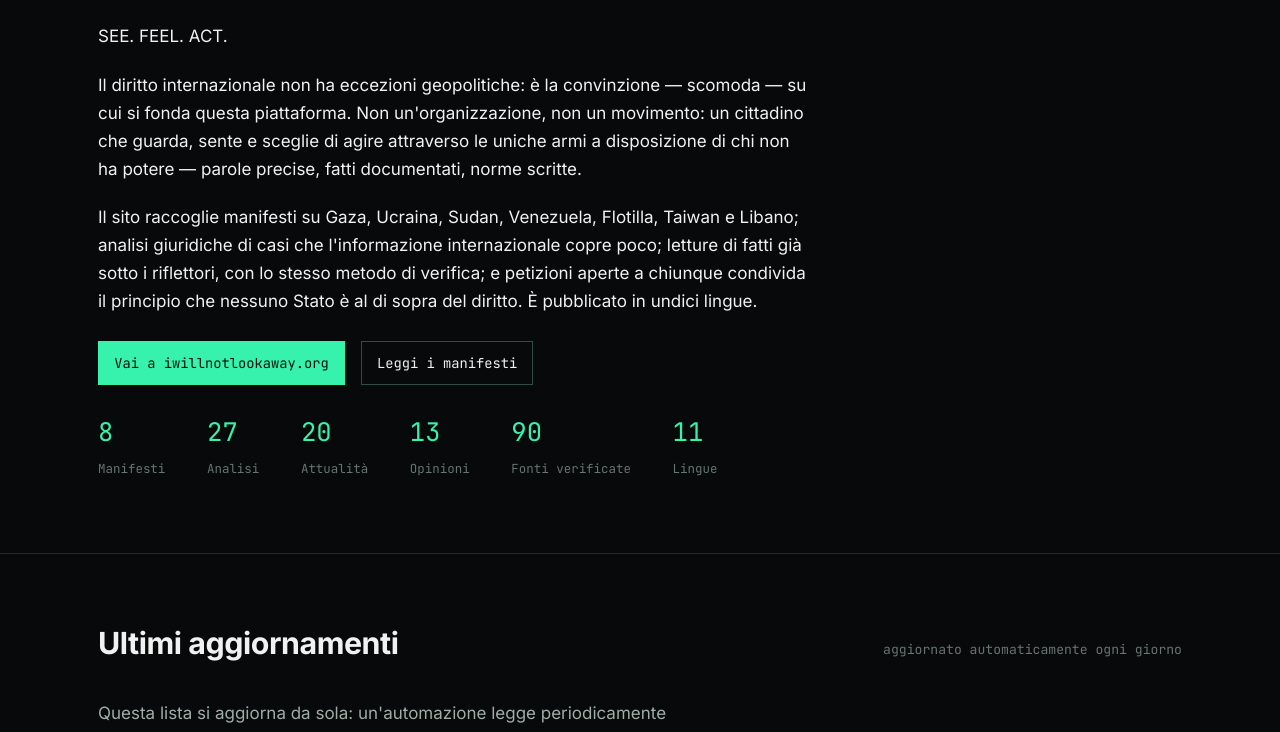
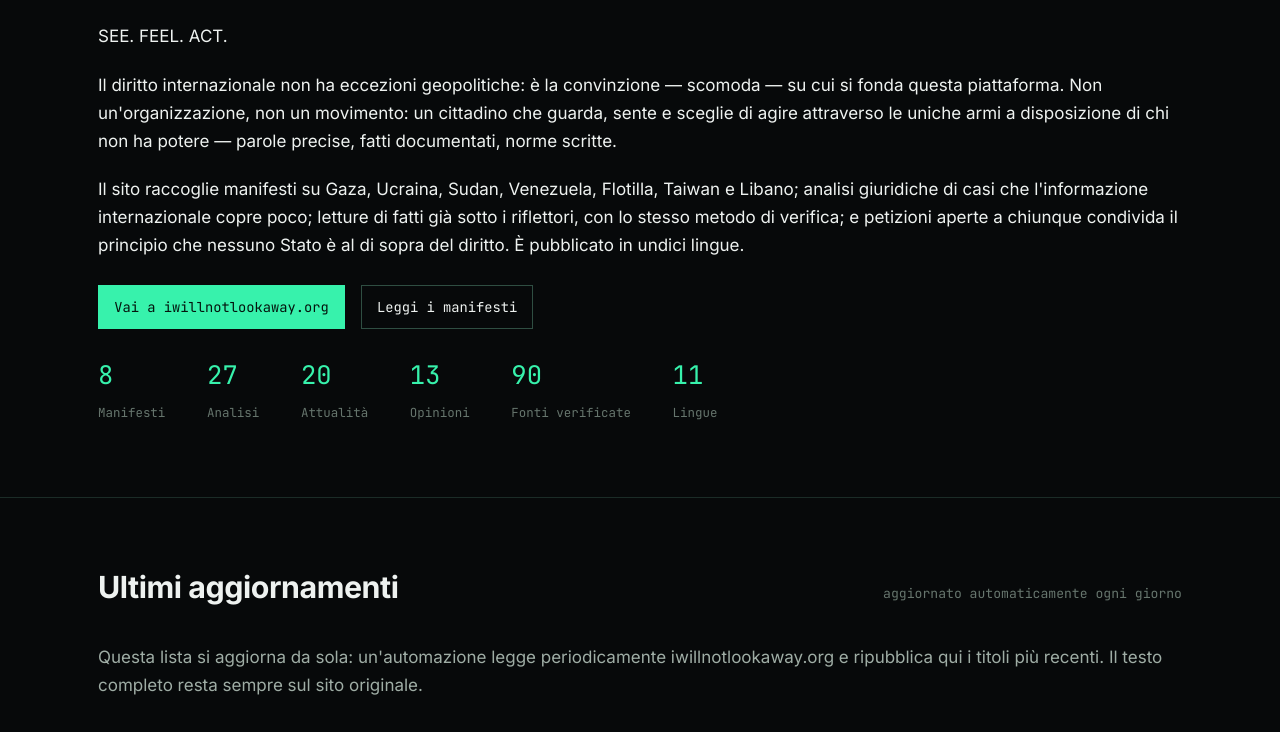
Before and after one commit to N3R1-70/n3r1-70.online, a plain HTML site: page iwillnotlookaway.html in a window 1280 px wide. Shown: the part 421-1153 px from the top of the page. Drawn offline with Linux system fonts and the light colour scheme.

Commit message:
Add files via upload

```diff
--- a/css/style.css
+++ b/css/style.css
@@ -58,7 +58,7 @@ h1, h2, h3, h4{
 
 p{ margin: 0 0 1.2em; }
 
-.measure{ max-width: var(--measure); }
+.measure{ }
 
 /* -------------------------------- backdrop -------------------------------- */
 
@@ -294,7 +294,6 @@ p{ margin: 0 0 1.2em; }
 
 .section-intro{
   color: var(--text-muted);
-  max-width: 56ch;
   margin-bottom: clamp(1.6rem, 4vw, 2.4rem);
 }
 
@@ -421,7 +420,6 @@ p{ margin: 0 0 1.2em; }
 
 .book-body{
   padding-top: clamp(2rem, 5vw, 3rem);
-  max-width: var(--measure);
 }
 
 .book-body p{ color: var(--text); }
```
Also changed, not shown: 1 other file.
